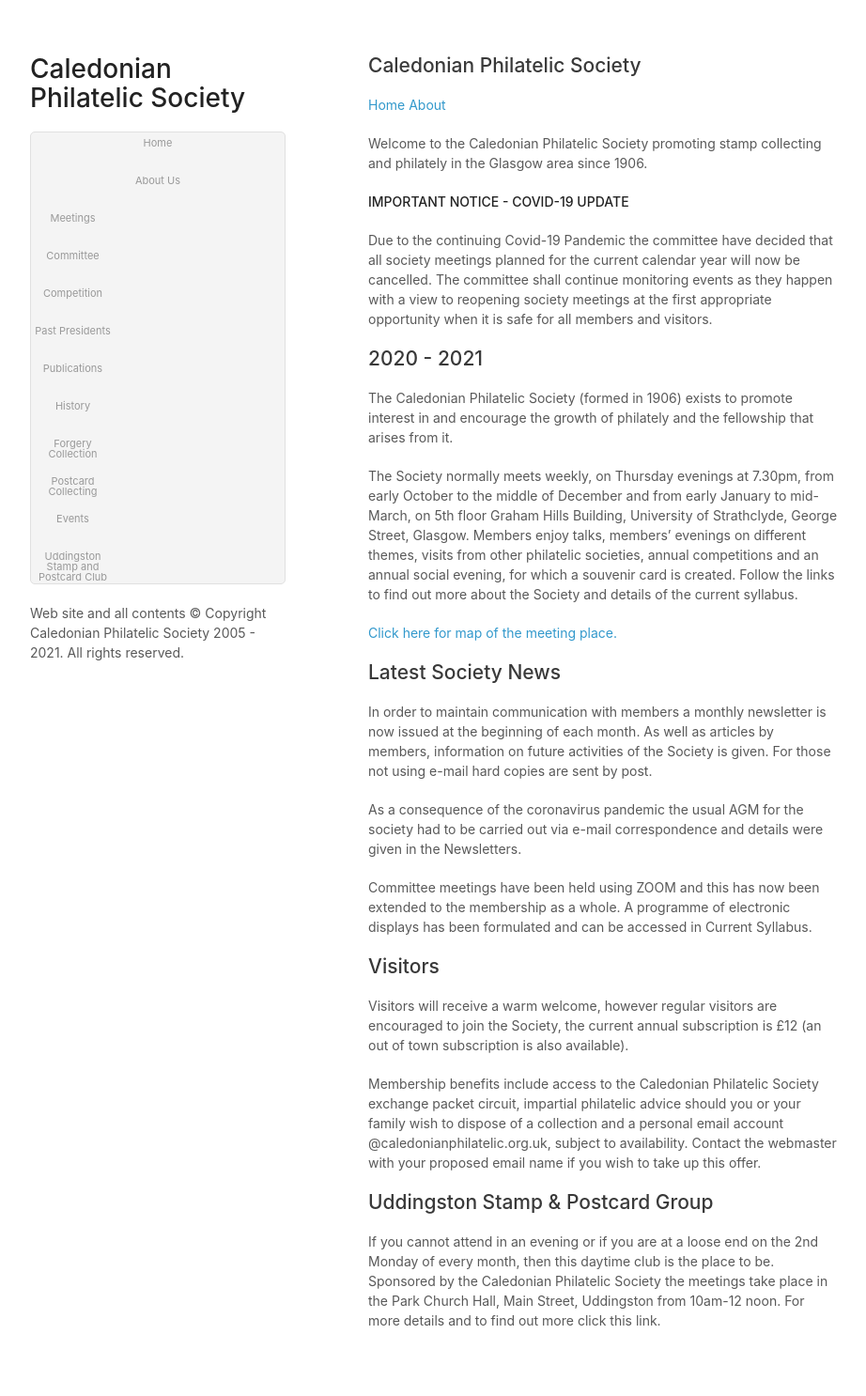
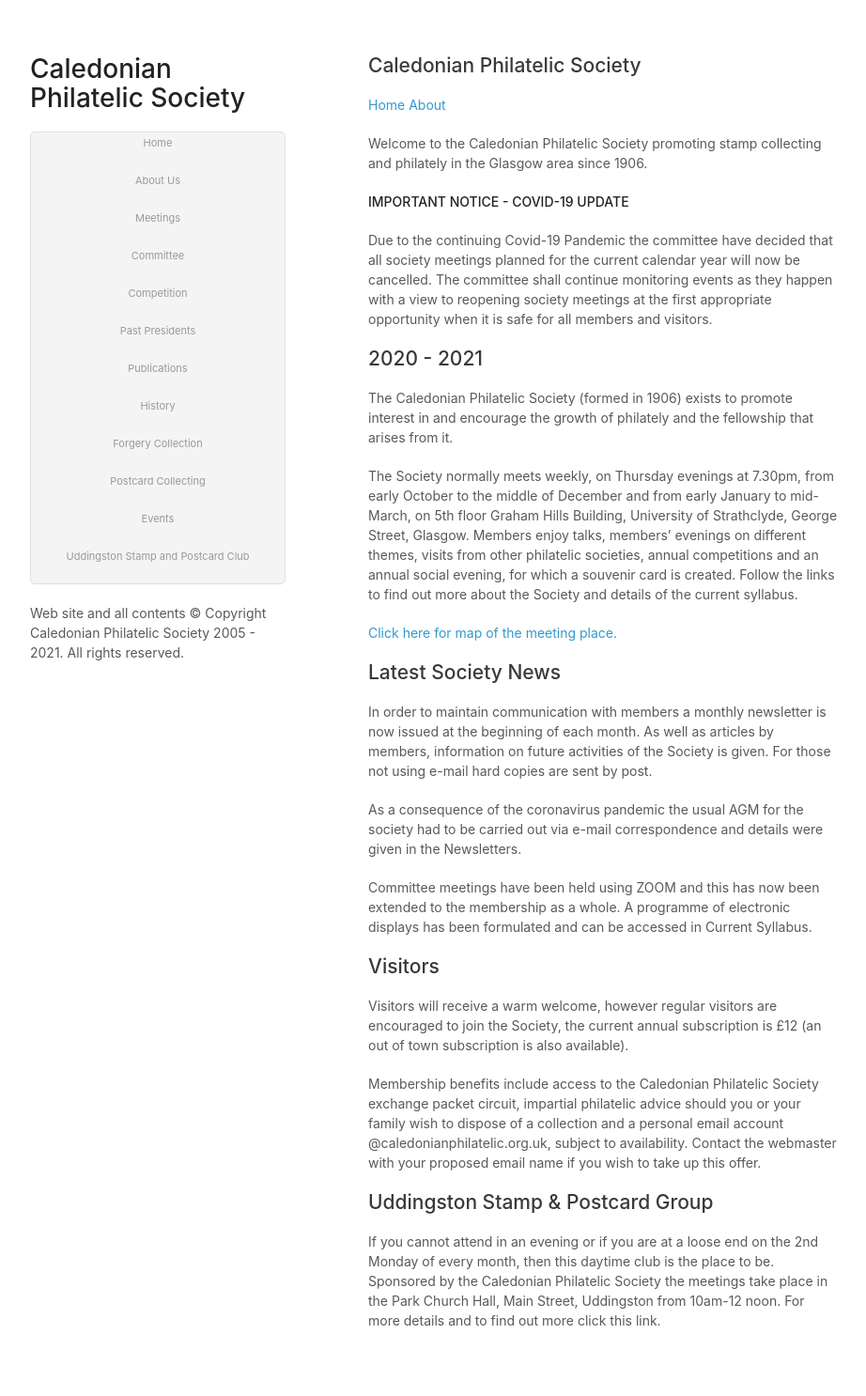
Before and after one commit to astalker/caledonian-stamps, a Jekyll site: the page built from index.md, in a window 1280 px wide. Shown: the whole page at 94% size, without its empty margins (178-1100 px from the left). Built offline with Jekyll 4.4.1, drawn with Linux system fonts in a browser that asks for light colours; our own code applies the rules of GitHub Pages for plain Markdown files.

Commit message:
Style fix

```diff
--- a/stylesheets/styles.css
+++ b/stylesheets/styles.css
@@ -153,11 +153,6 @@ body {
     font-weight:500;
   }
 
-  header ul li + li + li {
-    border-right:none;
-    width:89px;
-  }
-
   header ul a strong {
     font-size:14px;
     display:block;
```
